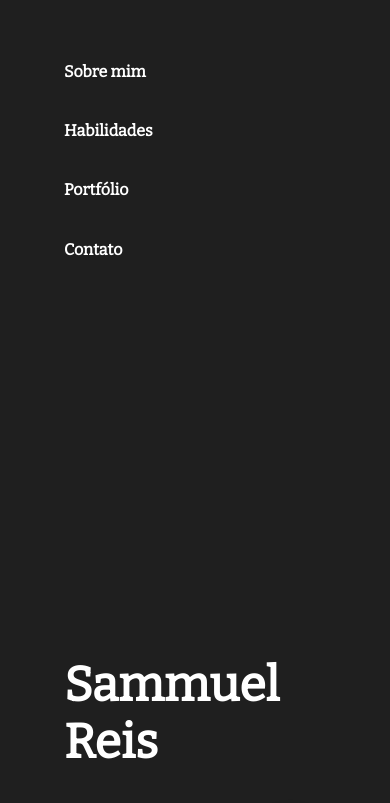
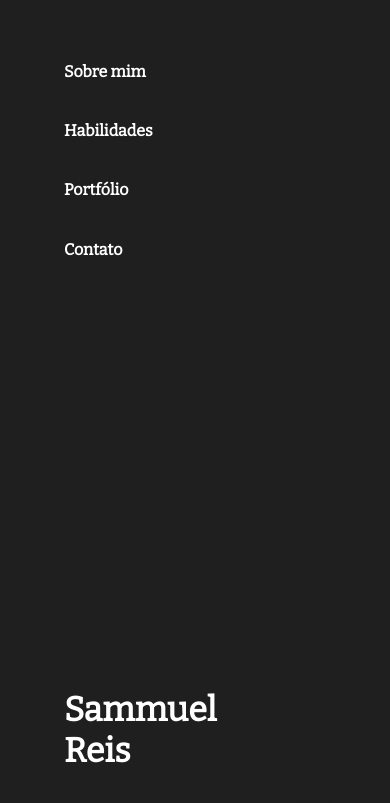
Before and after one commit to SammuelGR/sammuelgr.github.io, a React (Create React App) app: page / in a window 390 px wide. Shown: the top 803 px of the page. Built offline with nearby package versions, Linux system fonts and the light colour scheme.

Commit message:
fix: fixes header responsiveness

```diff
--- a/src/components/core/Header/index.style.ts
+++ b/src/components/core/Header/index.style.ts
@@ -59,6 +59,11 @@ export const Title = styled.h1`
   font-weight: 700;
   font-size: 48px;
   line-height: 57.6px;
+
+  @media (max-width: 720px) {
+    font-size: 34px;
+    line-height: 40.8px;
+  }
 `;
 
 export const Ellipse = styled.div`
@@ -72,4 +77,8 @@ export const Ellipse = styled.div`
 
   background-color: #ff6e41;
   box-shadow: 0 3px 7px #1f1f1f;
+
+  @media (max-width: 720px) {
+    left: 70vw;
+  }
 `;
```
